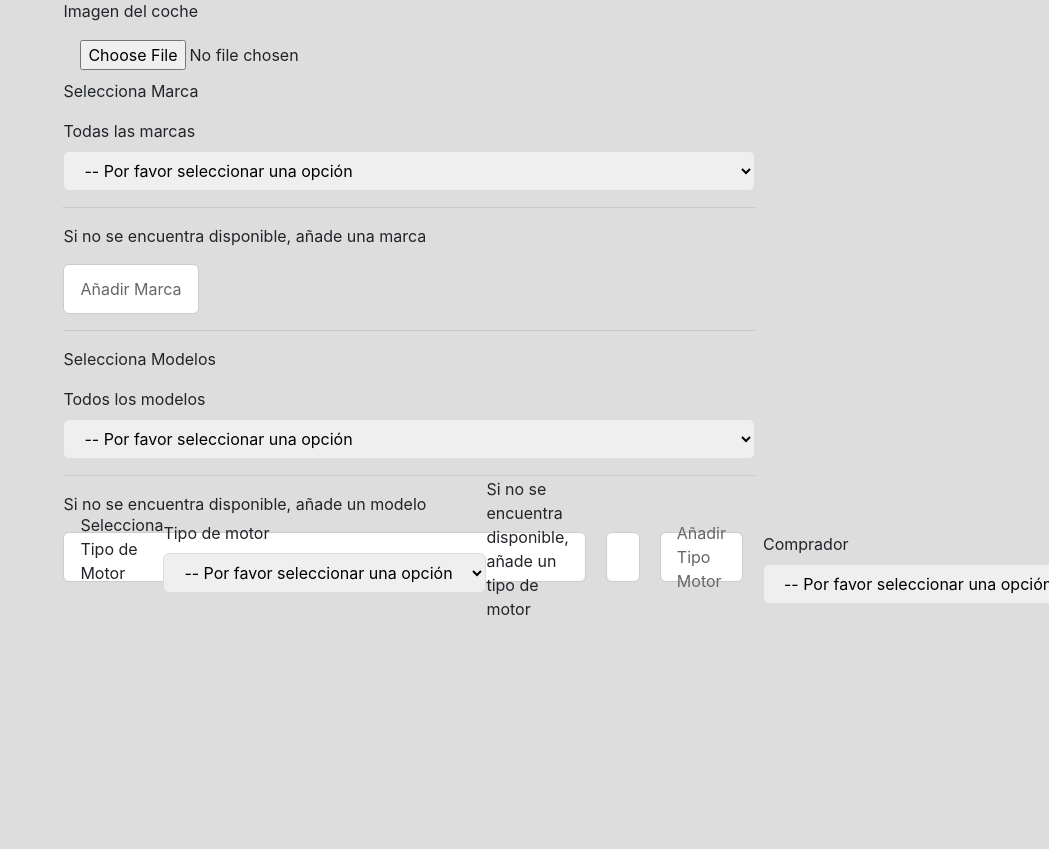
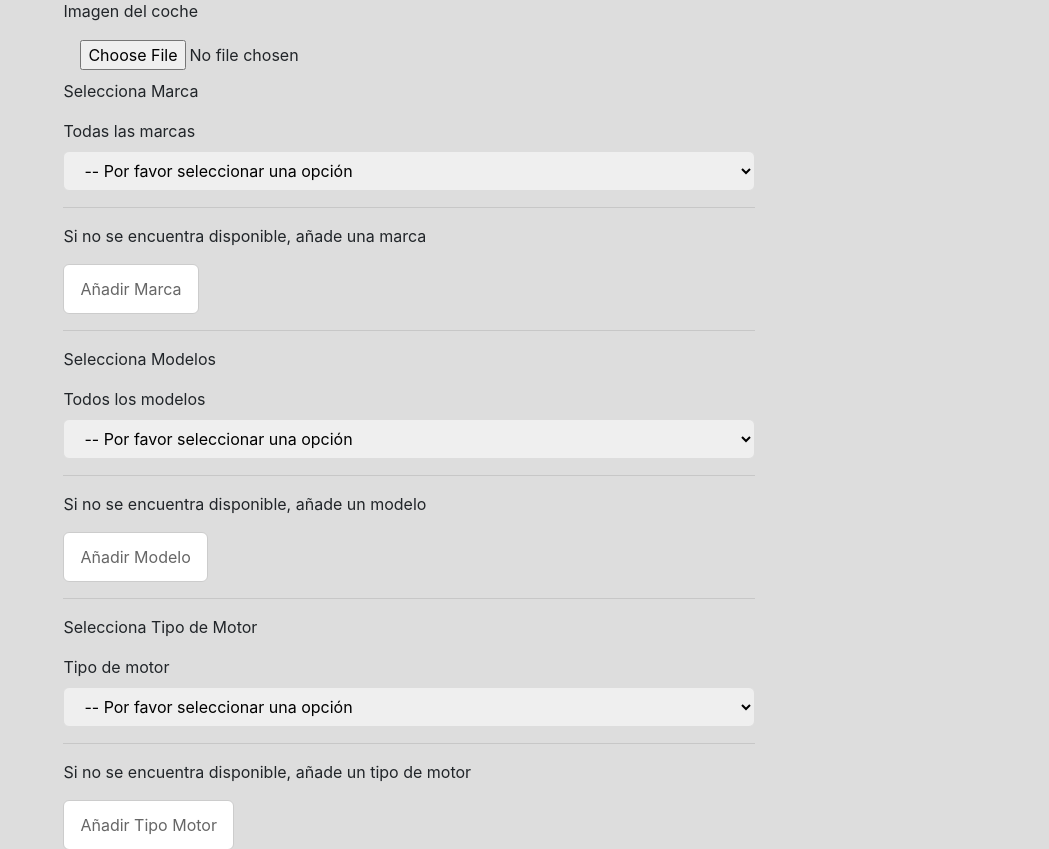
Before and after one commit to rbocache/aplicacion_coches, a PHP site: page /coche.php in a window 1280 px wide; the page is wider, and only the part inside the window is pictured. Shown: the part 148-997 px from the top of that part, without its empty margins (231-1280 px from the left). Before the commit the page ends 763 px from the top of that part, so only its background shows below. Run offline with PHP 8.4, Linux system fonts and the light colour scheme; data that the repository does not hold is empty; some libraries are stand-ins or nearby versions.

Commit message:
Corrijo error

```diff
--- a/templates/anadir_coche.php
+++ b/templates/anadir_coche.php
@@ -98,7 +98,7 @@ $existeValidacion = !empty($Formulario) && $_SERVER["REQUEST_METHOD"] === "POST"
     ?>
 
     <div class="botones">
-            <a class="button"
+            <a class="button" href="./templates/anadir_modelo.php">Añadir Modelo</a>
     </div>
     <?php
 
```
